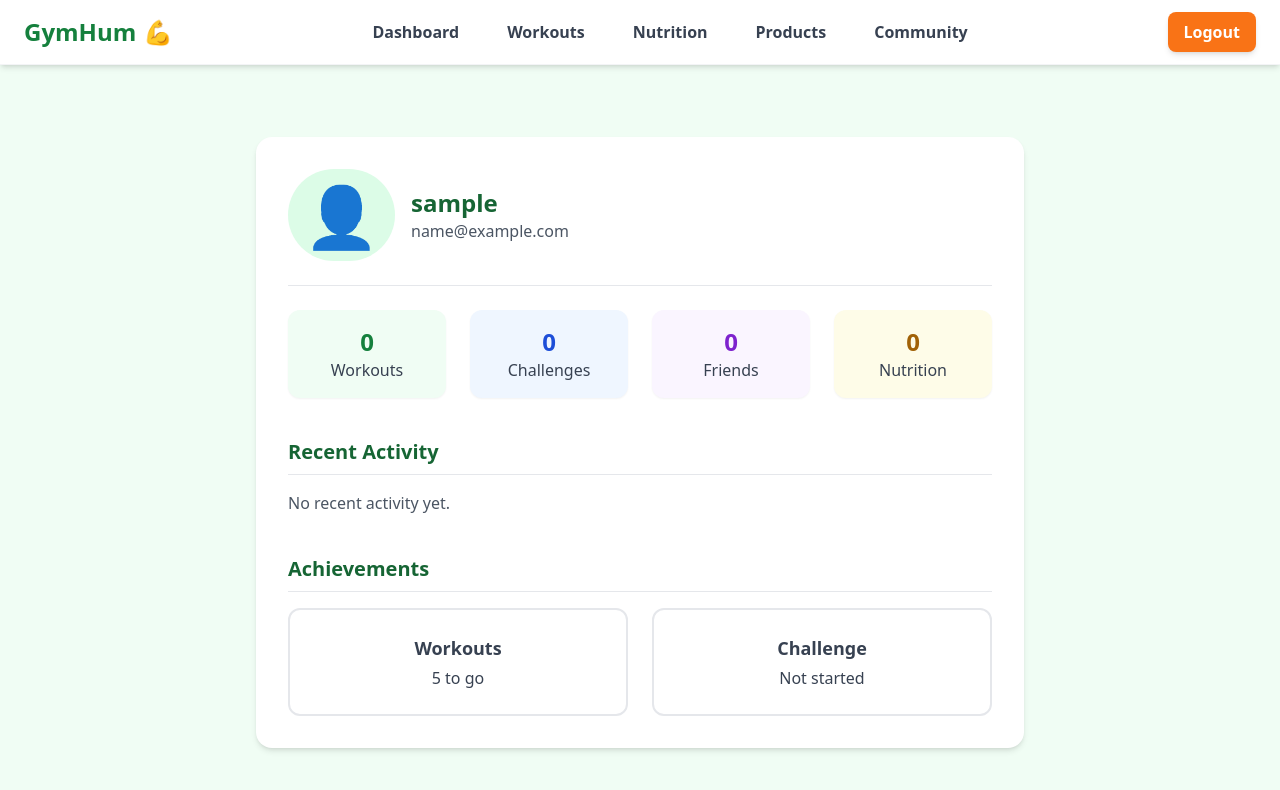
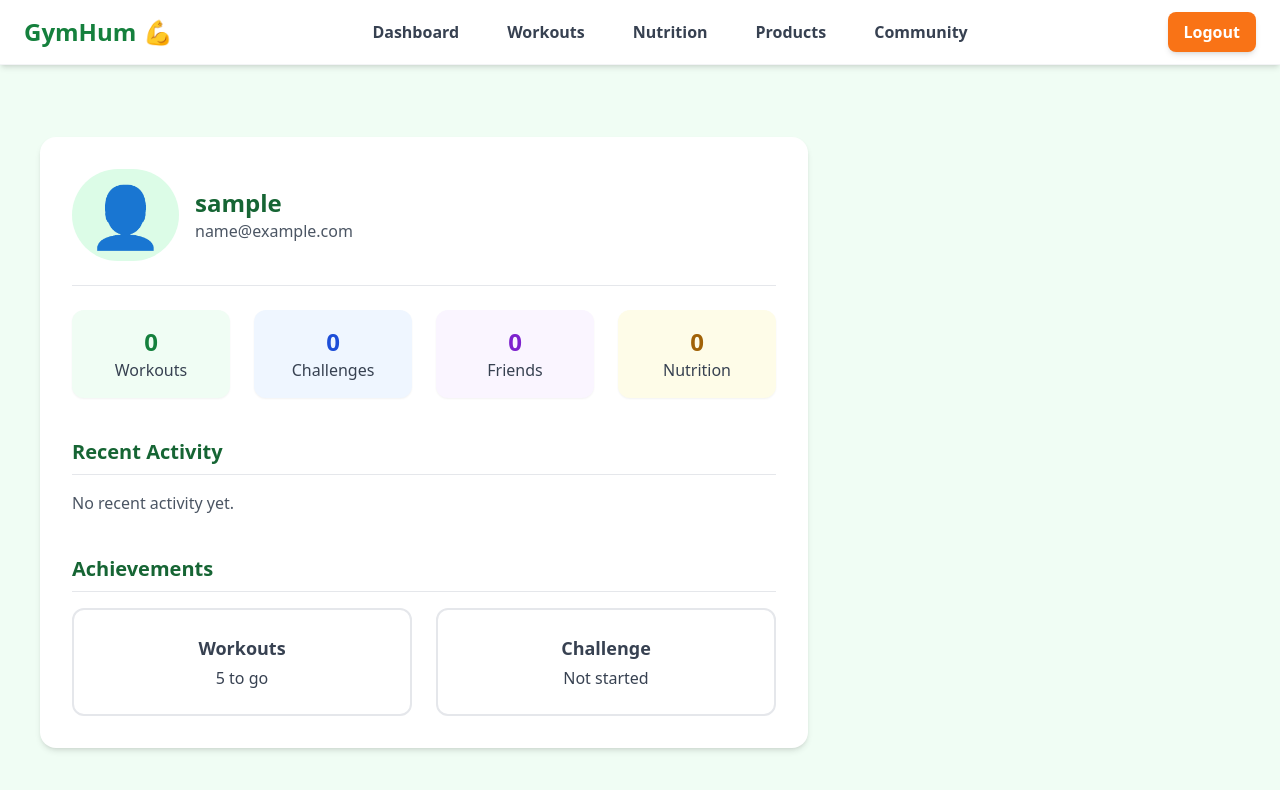
Before and after one commit to deeoloo/gym_app, a React (Vite) app in the folder client/: page /profile in a window 1280 px wide. Shown: the top 790 px of the page. Built offline with nearby package versions, Linux system fonts and the light colour scheme; sample sign-in values are in the browser's storage.

Commit message:
updated home ui

```diff
--- a/client/src/components/Profile/ProfileSection.jsx
+++ b/client/src/components/Profile/ProfileSection.jsx
@@ -86,7 +86,7 @@ const ProfileSection = ({ externalProfileData }) => {
   ].sort((a, b) => new Date(b.date) - new Date(a.date));
 
   return (
-    <section className="min-h-screen bg-green-50 text-gray-800 flex justify-center items-start py-10 px-4">
+    <section className="min-h-screen bg-green-50 text-gray-800 flex items-start py-10 px-4">
       <div className="bg-white w-full max-w-3xl rounded-2xl shadow-md p-8">
         {/* Header */}
         <div className="flex items-center border-b border-gray-200 pb-6 mb-6">
@@ -139,7 +139,7 @@ const ProfileSection = ({ externalProfileData }) => {
               recentActivities.map((activity, index) => (
                 <div
                   key={index}
-                  className="flex items-start bg-green-100 hover:bg-green-50 rounded-lg p-4 shadow-sm transition"
+                  className="flex items-start bg-green-500 hover:bg-green-50 rounded-lg p-4 shadow-sm transition"
                 >
                   <span className="text-3xl mr-3">{activity.icon}</span>
                   <div className="min-w-0">
```
